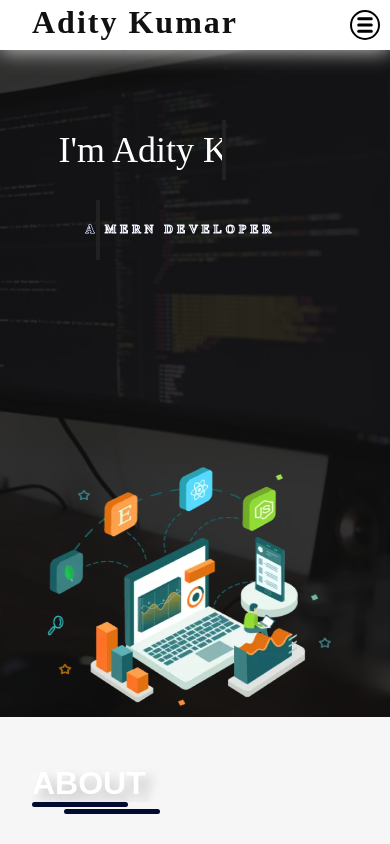
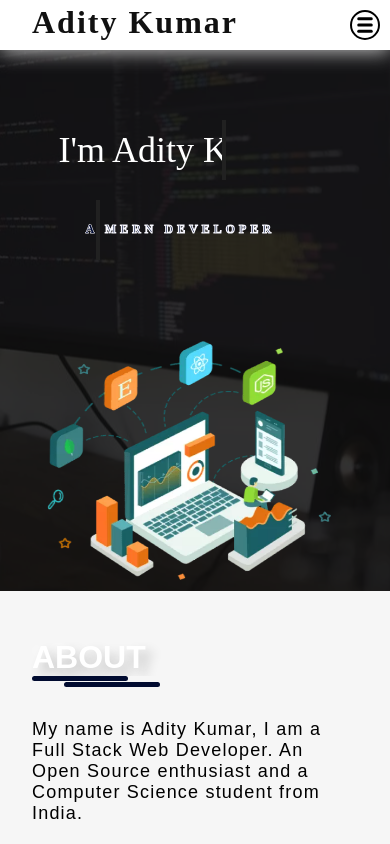
Before and after one commit to Aditykumar/adity_portfolio, a Next.js app: page / in a window 390 px wide. Shown: the top 844 px of the page. Built offline with nearby package versions, Linux system fonts and the light colour scheme.

Commit message:
ready for production

```diff
--- a/src/styles/globals.css
+++ b/src/styles/globals.css
@@ -645,7 +645,7 @@ learn-more__text {
   }
 
   .opacityBg {
-    height: 85vh;
+    height: 70vh;
   }
 
   .about__container {
```
